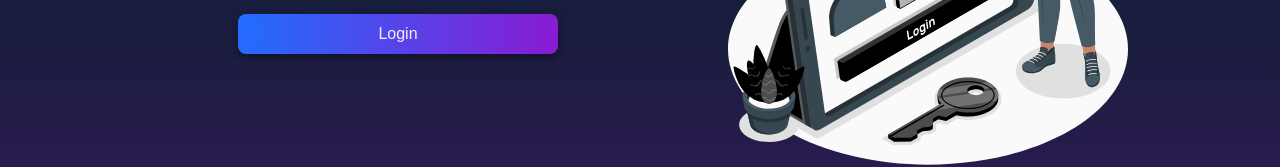
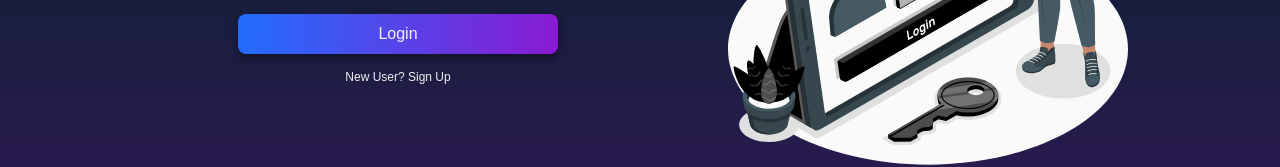
Before and after one commit to aliiimaher/ToDoList-Frontend, a Vue app: page /login in a window 1280 px wide. Shown: the part 440-607 px from the top of the page. Built offline with nearby package versions, Linux system fonts and the light colour scheme.

Commit message:
new user link style added

```diff
--- a/src/views/Login.vue
+++ b/src/views/Login.vue
@@ -14,6 +14,7 @@
       ></TextInput>
       <div class="forget-password">Forget Password?</div>
       <Button name="Login" class="btn"></Button>
+      <div class="new-user">New User? Sign Up</div>
     </div>
     <div class="illustration">
       <img src="../assets/Illustration-login.svg" alt="" />
@@ -33,6 +34,15 @@ export default {
 <style scoped>
 h1 {
   color: #f0f0f0;
+}
+
+.new-user {
+  text-align: center;
+  font-family: sans-serif;
+  font-size: 12px;
+  font-weight: 400;
+  color: #f0f0f0;
+  margin: 16px 0px;
 }
 
 .forget-password {
```
